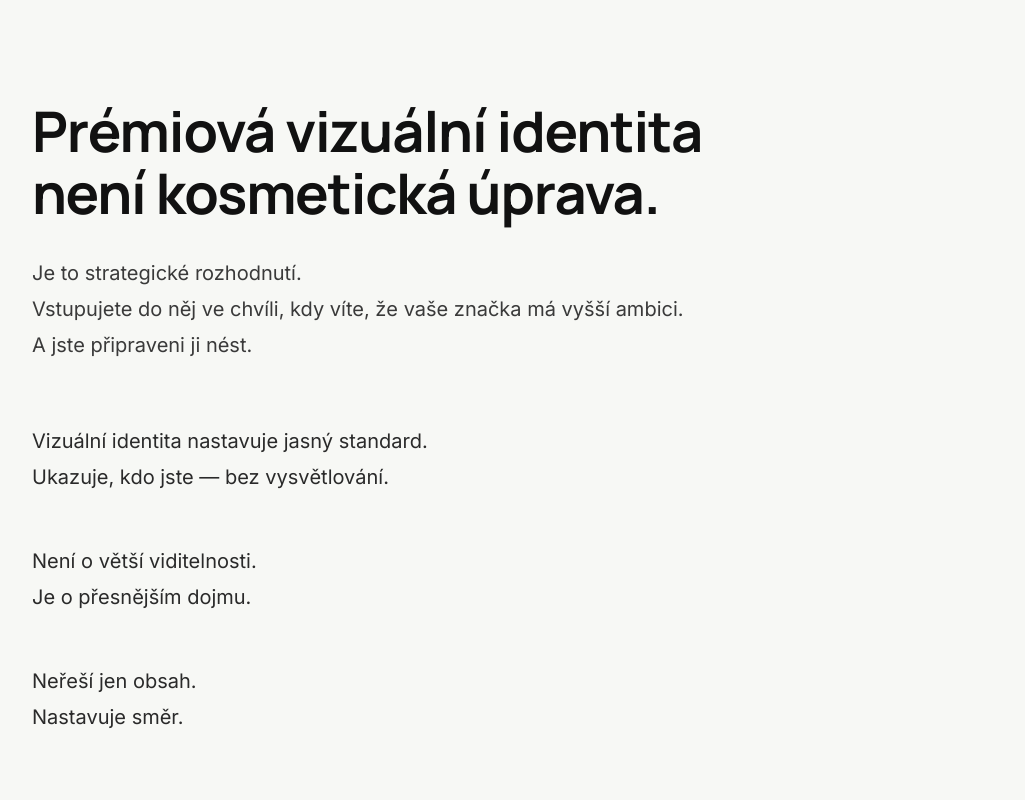
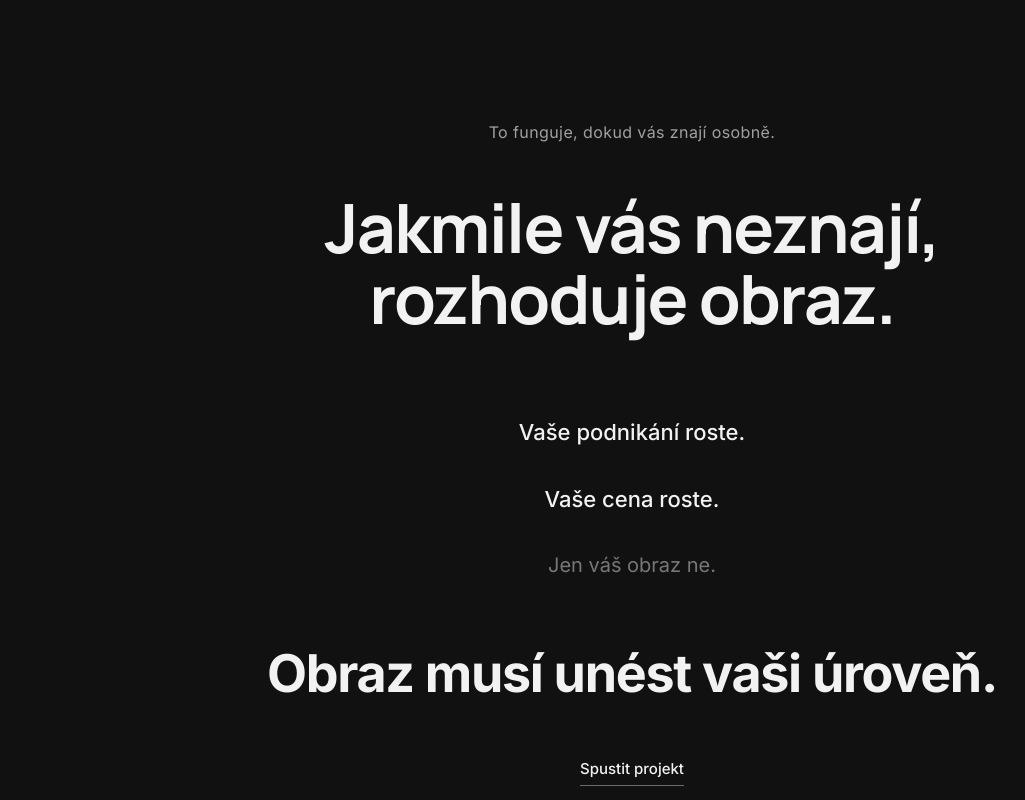
Before and after one commit to katarinabrics-eng/ai-content-studio, a Next.js app in the folder apps/content-studio/: page / in a window 1280 px wide. Shown: the part 2100-2900 px from the top of the page, without its empty margins (8-1033 px from the left). Built offline with nearby package versions, Linux system fonts and the light colour scheme.

Commit message:
refactor: integrate VibeSection into HomePage, enhancing content diversity and user engagement

```diff
--- /dev/null
+++ b/apps/content-studio/src/app/components/VibeSection.tsx
@@ -0,0 +1,71 @@
+"use client";
+
+import { useEffect, useRef, useState } from "react";
+
+export function VibeSection() {
+  const ref = useRef<HTMLElement>(null);
+  const [visible, setVisible] = useState(false);
+
+  useEffect(() => {
+    const el = ref.current;
+    if (!el) return;
+    const obs = new IntersectionObserver(
+      ([e]) => {
+        if (e.isIntersecting) setVisible(true);
+      },
+      { threshold: 0.1, rootMargin: "0px 0px -40px 0px" }
+    );
+    obs.observe(el);
+    return () => obs.disconnect();
+  }, []);
+
+  return (
+    <section
+      ref={ref}
+      id="vibe"
+      className="w-full bg-[#111111] py-[140px] md:py-[160px]"
+      style={{
+        transition: "opacity 0.9s ease-out, transform 0.9s ease-out",
+        opacity: visible ? 1 : 0,
+        transform: visible ? "translateY(0)" : "translateY(16px)",
+      }}
+    >
+      <div className="mx-auto max-w-[900px] px-6 text-center xl:px-10">
+        <p className="text-[15px] font-normal tracking-wide text-[#a0a0a0] md:text-base">
+          To funguje, dokud vás znají osobně.
+        </p>
+        <h2
+          className="mt-8 font-bold leading-[1.05] tracking-tight text-[#f2f2f2] md:mt-12"
+          style={{ fontSize: "clamp(2.5rem, 6vw, 4.25rem)" }}
+        >
+          Jakmile vás neznají,
+          <br />
+          rozhoduje obraz.
+        </h2>
+        <div className="mt-16 space-y-6 md:mt-20 md:space-y-8">
+          <p className="text-[20px] font-medium leading-[1.6] text-[#f2f2f2] md:text-[22px]">
+            Vaše podnikání roste.
+          </p>
+          <p className="text-[20px] font-medium leading-[1.6] text-[#f2f2f2] md:text-[22px]">
+            Vaše cena roste.
+          </p>
+          <p className="text-[18px] font-normal leading-[1.6] text-[#777777] md:text-[20px]">
+            Jen váš obraz ne.
+          </p>
+        </div>
+        <p
+          className="mt-14 font-bold leading-[1.1] tracking-tight text-[#f2f2f2] md:mt-16"
+          style={{ fontSize: "clamp(2rem, 4.5vw, 3.25rem)" }}
+        >
+          Obraz musí unést vaši úroveň.
+        </p>
+        <a
+          href="/start"
+          className="mt-12 inline-block border-b border-[#f2f2f2]/40 pb-1 text-[15px] font-medium text-[#f2f2f2] transition-colors hover:border-[#f2f2f2] md:mt-14"
+        >
+          Spustit projekt
+        </a>
+      </div>
+    </section>
+  );
+}
--- a/apps/content-studio/src/app/page.tsx
+++ b/apps/content-studio/src/app/page.tsx
@@ -1,5 +1,6 @@
 import { HeroImageFull } from "./components/HomePlaceholders";
 import { Header } from "./components/Header";
+import { VibeSection } from "./components/VibeSection";
 
 const faqs = [
   { q: "Je to automatické?", a: "Ne. Každý výstup prochází dohledem." },
@@ -134,6 +135,8 @@ export default function HomePage() {
           </div>
         </div>
       </section>
+
+      <VibeSection />
 
       {/* BLOK 4 – Definice služby (A). Pozice, ne balíček. Stejný container, levé zarovnání. */}
       <section id="definice-sluzby" className="w-full bg-[#F7F8F5] py-[140px]">
```
